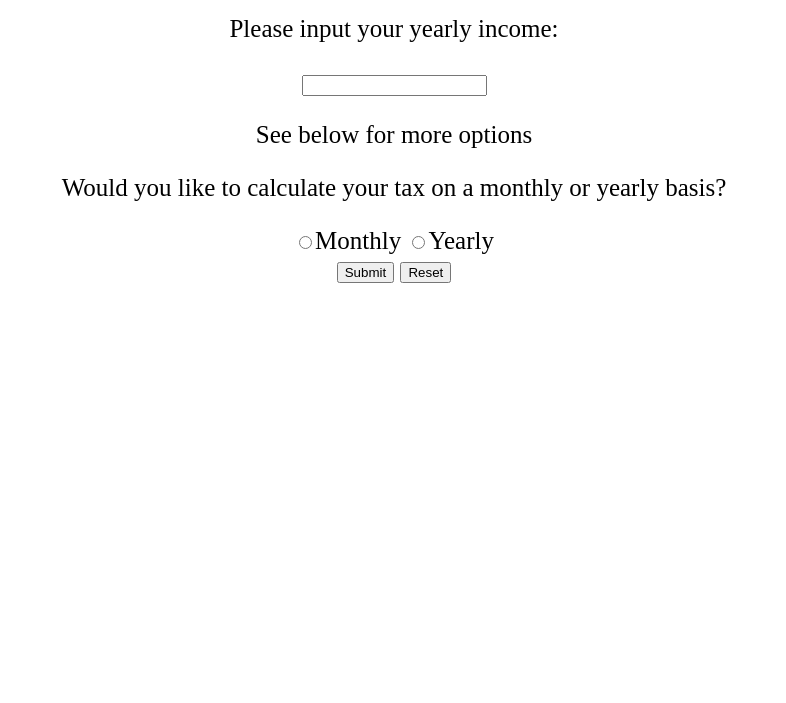
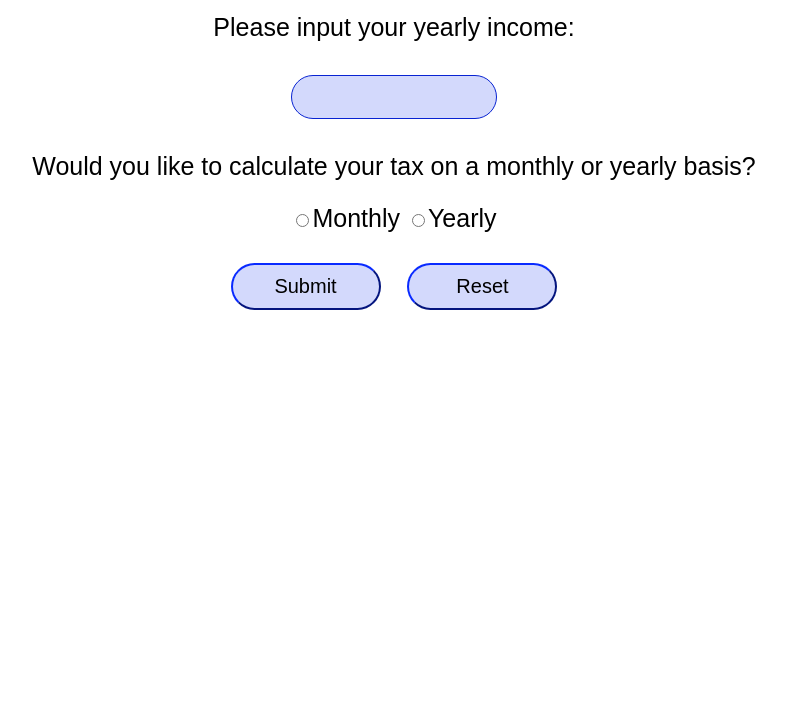
Before and after one commit to B-Little99/Tax-Calculator, a plain HTML site: page index.html in a window 1280 px wide. Shown: the part 97-800 px from the top of the page, without its empty margins (246-1032 px from the left). Drawn offline with Linux system fonts and the light colour scheme.

Commit message:
Fixed minor issues with JavaScript, started the CSS and made adjustments to the HTML for CSS.

```diff
--- a/index.html
+++ b/index.html
@@ -7,25 +7,27 @@
     <body>
         <h1>Tax Calculator</h1>
 
-        <!-- <form action="return false"> -->
             <p>Please input your yearly income: </p>
             <input id = "income" type="number" required>
 
-            <p>See below for more options</p>
-            <!-- <label for="National Insurance"><input id = "nationalInsurance" type="checkbox">Include National Insurance (NI) contributions</label> -->
 
             <p>Would you like to calculate your tax on a monthly or yearly basis?</p>
-            <label class ="radiobutton" for="Monthly"><input name = "radiobox" id = "monthly" type="radio">Monthly</label>
-            <label class ="radiobutton" for="Yearly"><input name = "radiobox" id = "yearly" type="radio">Yearly</label>
+
+            <label class ="radiobutton" for="Monthly">
+                <input name = "radiobox" id = "monthly" type="radio">Monthly
+            </label>
+
+            <label class ="radiobutton" for="Yearly">
+                <input name = "radiobox" id = "yearly" type="radio">Yearly
+            </label>
 
             <div id = "buttonWrapper">
                 <button class = "button" id = "submit" onclick = "finalCalc()">Submit</button>
                 <button class = "button" type = "reset" onclick="reset()"> Reset </button>
             </div>
-        <!-- </form> -->
 
         <p id = "output"></p>
 
-        <script src="scripts.js" async defer></script>
+        <script src="scripts.js"></script>
     </body>
 </html>
--- a/scripts.js
+++ b/scripts.js
@@ -6,7 +6,7 @@ let higherRateBracket = 150000;
 function lowerTax() {
     let lowerTaxableIncome;
     let finalLower;
-    if (income > 150000) {
+    if (income > 50000) {
         lowerTaxableIncome = (50000 - personalAllowance) * 0.80;
         finalLower = lowerTaxableIncome + personalAllowance;
         return finalLower;
@@ -22,21 +22,19 @@ function higherRateTax() {
     let finalHigherTax;
     if (income > 150000) {
         higherTaxIncome = 100000 * 0.60; // This gets the taxable income for the additional rate tax payers as they will always need to calculate the 100000 (the money for this bracket) as they have over 150k in yearly income.
-        finalHigherTax = higherTaxIncome + (lowerTax(50000));
+        finalHigherTax = higherTaxIncome + (lowerTax());
         return finalHigherTax;
     }
     else {
         higherTaxIncome = (income - lowerTaxBracket) * 0.60; //This gets the taxable income value for the higher rate taxes and multiplies it by 0.60 to get the taxed income for the higher rate bracket.
-        finalHigherTax = higherTaxIncome + (lowerTax(50000));
+        finalHigherTax = higherTaxIncome + (lowerTax());
         return finalHigherTax;
     }
 }
 
-
-
 function additionalRateTax() {
     let additionalRateTaxIncome = (income - higherRateBracket) * 0.55;
-    let finaladditionalRateTax = additionalRateTaxIncome + higherRateTax(100000); //+ lowerTax(50000);
+    let finaladditionalRateTax = additionalRateTaxIncome + higherRateTax();
     return finaladditionalRateTax;
 }
 
@@ -52,10 +50,9 @@ function yearlyCalc() {
             answer = additionalRateTax();
     } else {
         document.getElementById("output").innerHTML = "There has been an error.";
-        return; // stops rest of function
+        return;
     }
-    // answer = parseFloat(answer).toFixed(2);
-    let outputstring =  "You take home £" + answer.toString() + " every year"; //practice this more
+    let outputstring =  "You take home £" + answer.toString() + " every year";
     document.getElementById("output").innerHTML = outputstring;
     return answer;
 }
@@ -63,7 +60,7 @@ function yearlyCalc() {
 function monthlyCalc() {
     let answer;
     answer = (yearlyCalc()) / 12;
-    document.getElementById("output").innerHTML = "You takehome £" + answer.toFixed(2) + " every month!";
+    document.getElementById("output").innerHTML = "You take home £" + answer.toFixed(2) + " every month!";
 }
 
 function finalCalc() {
--- a/styles.css
+++ b/styles.css
@@ -5,29 +5,56 @@ margin: auto;
     text-align: center;
     width: 70%;
     display: block;
+    font-family: sans-serif;
 }
 
 h1 {
     font-size: 45px;
+    color: #0823D2;
+
 }
 
 p {
-    font
+    font-size: 25px;
+    line-height: 25px;
 }
 
 
 #income {
+    width: 200px;
+    height: 40px;
+    border-radius: 25px;
+    border: 1px solid #0823D2;
+    text-align: center;
+    font-size: 20px;
+    margin: 10px;
+    background-color: #D3D9FC;
+    outline: none;
+}
 
+button:hover {
+    transform: scale(1.1);
+    background-color: rgb(66, 89, 221);
+    color: white;
 }
 
 button {
-
+    border-color: #0823D2;
+    background-color: #D3D9FC;
+    color: black;
+    border-radius: 25px;
+    font-size: 20px;
+    margin: 10px;
+    padding: 10px 12px 10px 12px;
+    width: 150px;
+    outline: none;
 }
 
 #buttonWrapper {
-
+    margin: 20px auto;
 }
 
 .radiobutton {
+    user-select: none;
 
 }
```
Lines whose indentation alone changed are shown as unchanged.
